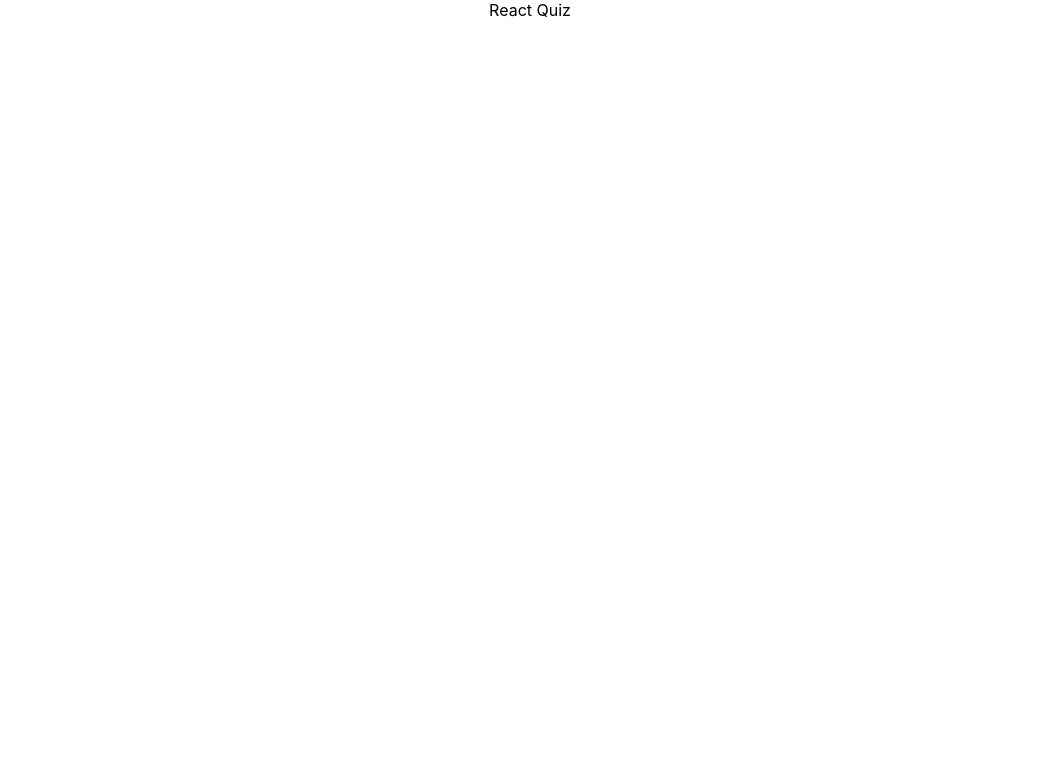
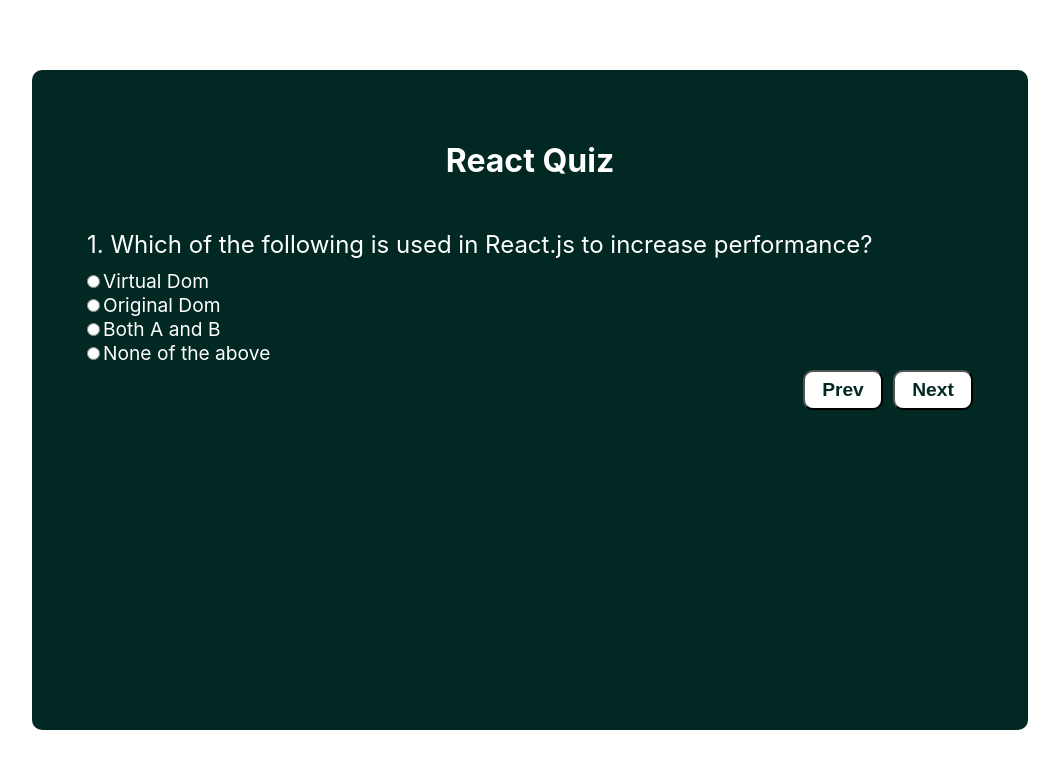
Before and after one commit to MutyalaMahithaMallarapu/Quiz-App-React, a React (Create React App) app: page / in a window 1280 px wide. Shown: the top 768 px of the page, without its empty margins (110-1169 px from the left). Built offline with nearby package versions, Linux system fonts and the light colour scheme.

Commit message:
Added Quiz screen

```diff
--- a/package.json
+++ b/package.json
@@ -8,7 +8,7 @@
     "@testing-library/user-event": "^13.5.0",
     "react": "^18.3.1",
     "react-dom": "^18.3.1",
-    "react-scripts": "5.0.1",
+    "react-scripts": "^5.0.1",
     "web-vitals": "^2.1.4"
   },
   "scripts": {
--- a/src/App.js
+++ b/src/App.js
@@ -1,11 +1,10 @@
 import logo from './logo.svg';
 import './App.css';
+import HomePage from './components/pages/homePage/HomePage';
 
 function App() {
   return (
-    <div className="App">
-     React Quiz
-    </div>
+    <HomePage />
   );
 }
 
--- /dev/null
+++ b/src/components/pages/homePage/HomePage.jsx
@@ -0,0 +1,9 @@
+import React from "react";
+import QuizPage from "../quizPage/QuizPage";
+
+const HomePage = () => {
+return(
+    <QuizPage />
+)
+}
+export default HomePage
--- /dev/null
+++ b/src/components/pages/quizPage/QuizPage.css
@@ -0,0 +1,54 @@
+.quizStyle {
+    display: flex;
+    justify-content: center;
+    align-items: center;
+    height: 100vh;
+    width: 100%;
+}
+
+.quizBlock{
+    background-color: rgb(2, 40, 35);
+    color: white;
+    padding: 50px;
+    border-radius: 10px;
+    height: 70%;
+    width: 70%;
+}
+
+.header{
+  text-align: center;
+  font-size: xx-large;
+}
+
+.question{
+   font-size: x-large;
+   margin: 5px;
+   margin-top: 50px;
+   margin-bottom: 10px;
+}
+
+.radioOptions{
+    font-size: larger;
+}
+
+.nextBtn{
+    background-color: white;
+    color: rgb(2, 40, 35);
+    height: 40px;
+    width: 80px;
+    font-size: larger;
+    border-radius: 10px;
+}
+.nextBtn:hover {
+    background-color: rgba(255, 255, 255, 0.765);
+}
+
+.btnStyle{
+    display: flex;
+    align-items: end;
+    justify-content: end;
+}
+
+.nextBtn{
+    margin: 5px;
+}
--- /dev/null
+++ b/src/components/pages/quizPage/QuizPage.jsx
@@ -0,0 +1,56 @@
+import React, { useState } from "react";
+import './QuizPage.css';
+import data from '../../../data/quizData.json'
+
+const QuizPage = () => {
+
+    const [currentQuestionNumber, setCurrentQuestionNumber] = useState(0)
+
+    console.log(currentQuestionNumber, data.quizData.length)
+    const handleOnClickNext = () => {
+        if (currentQuestionNumber <= data?.quizData?.length - 2) {
+            setCurrentQuestionNumber(currentQuestionNumber + 1)
+        }
+        else {
+            alert(" you have reached end of the question ")
+        }
+    }
+
+    const handleOnClickPrev = () => {
+        if (currentQuestionNumber > 0) {
+            setCurrentQuestionNumber(currentQuestionNumber - 1)
+        }
+    }
+
+    return (
+        <div className="quizStyle">
+            <div className="quizBlock">
+                <h1 className="header"> React Quiz </h1>
+                <div className="questionBlock">
+                    <div className="question">
+                        {currentQuestionNumber + 1}. {data?.quizData[currentQuestionNumber]?.question}
+                    </div>
+                    <div>
+                        {data && data?.quizData[currentQuestionNumber]?.options.map((item) => {
+                            return (
+                                <div className="radioOptions">
+                                    <input type="radio" name="radio" value="item" key="item" />
+                                    {item}
+                                </div>
+                            )
+                        })
+                        }
+                    </div>
+                    <div className="btnStyle">
+                        <button className="nextBtn" onClick={handleOnClickPrev}> <b> Prev </b></button>
+                        <button className="nextBtn" onClick={handleOnClickNext}> <b> Next</b> </button>
+                    </div>
+
+                </div>
+            </div>
+        </div>
+    )
+
+}
+
+export default QuizPage
--- /dev/null
+++ b/src/data/quizData.json
@@ -0,0 +1,29 @@
+{
+    "quizData": [
+      {
+       "question": "Which of the following is used in React.js to increase performance?",
+       "options":[   "Virtual Dom",
+       "Original Dom",
+      "Both A and B",
+       "None of the above"],
+       "answer": "Virtual Dom"
+       },
+       {
+        "question": "What is JSX in React.js?",
+        "options": [ " JavaScript Extension",
+        "JavaScript XML",
+        "JavaScript XHR",
+        "JavaScript Syntax"
+      ],
+        "answer": "JavaScript XML"
+        },
+        {
+          "question": "Which of the following is NOT a key feature of React.js?",
+          "options": ["Virtual DOM",
+         "Two-Way Data Binding",
+           "Component-Based Architecture",
+           "One-Way Data Binding"],
+          "answer": "Two-Way Data Binding"
+          }
+    ]
+}
```
Also changed, not shown: 1 other file (tests, documents, lock files or other folders).
